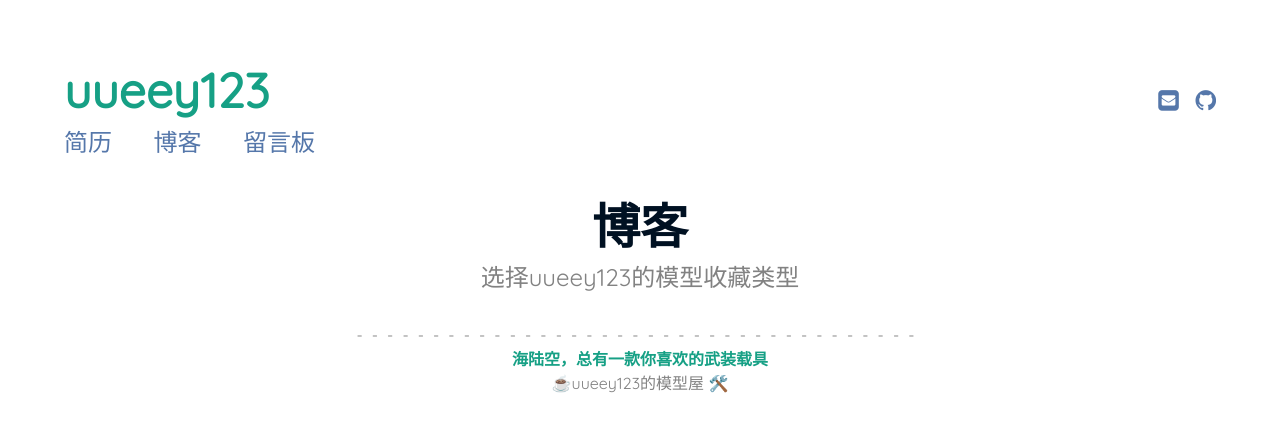
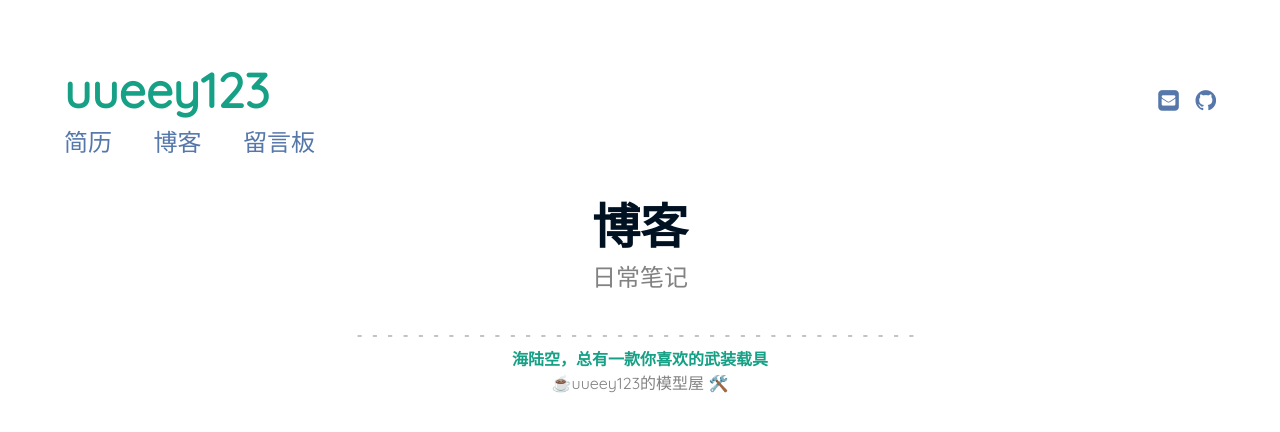
Before and after one commit to uueey123/uueey123.github.io, a Jekyll site: the page built from blog.md, in a window 1280 px wide. Shown: the top 432 px of the page. Built offline with Jekyll 4.4.1, drawn with Linux system fonts in a browser that asks for light colours.

Commit message:
uueey123

```diff
--- a/blog.md
+++ b/blog.md
@@ -1,7 +1,7 @@
 ---
 layout: page
 title: 博客
-subtitle: 选择uueey123的模型收藏类型
+subtitle: 日常笔记
 ---
 
 <div>
```
